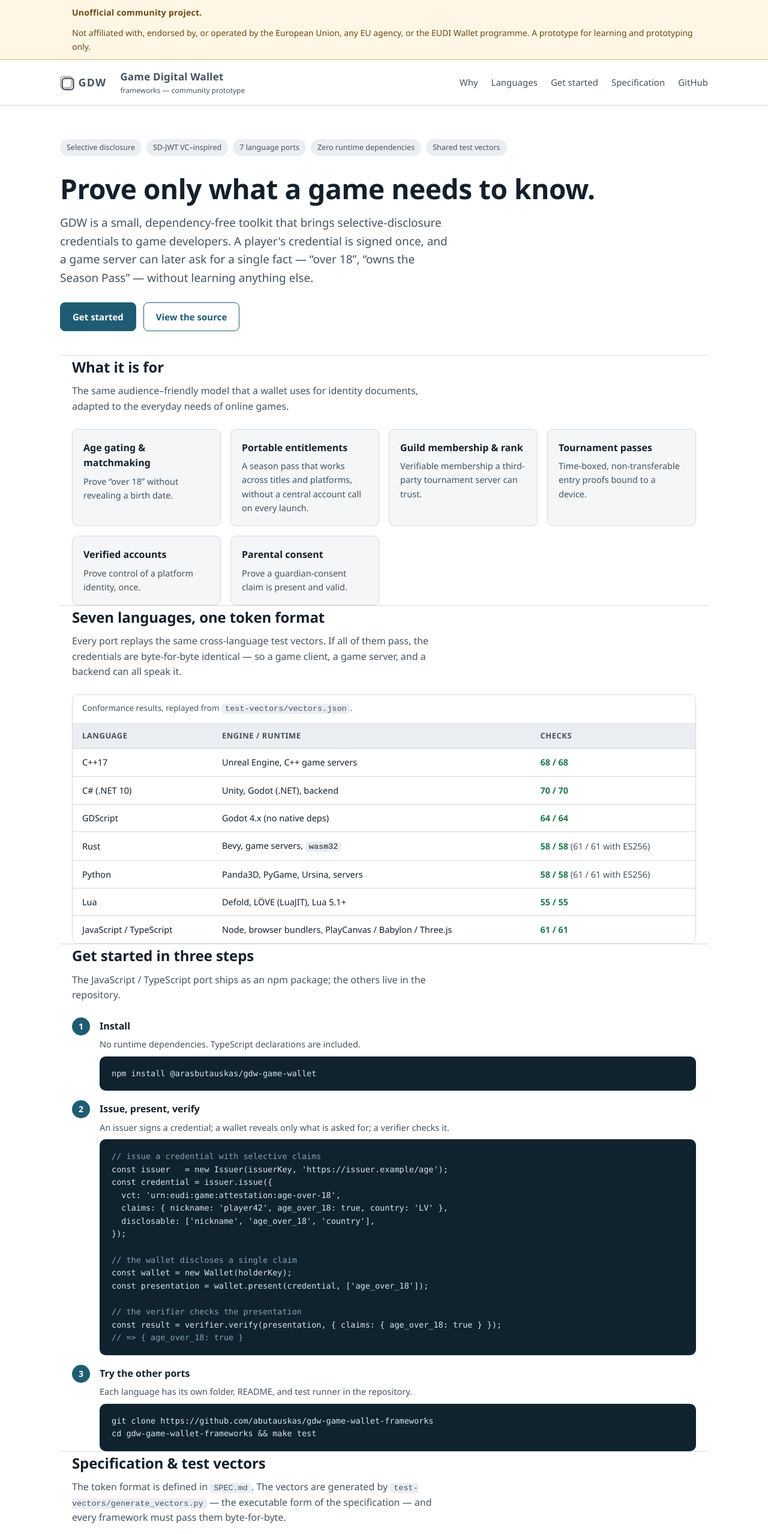
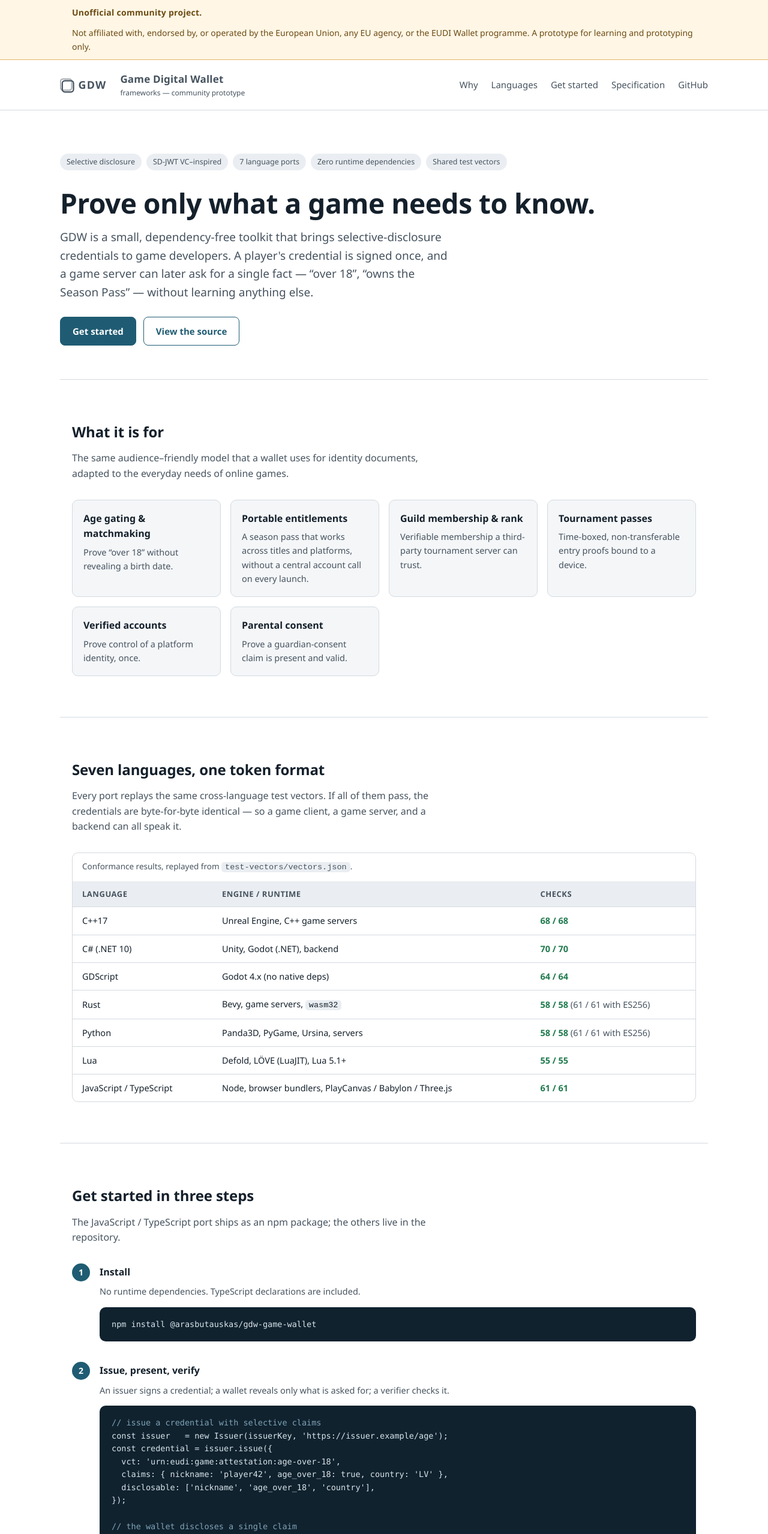
Before and after one commit to abutauskas/gdw-game-wallet-frameworks, a plain HTML site: page site/index.html in a window 1280 px wide. Shown: the top 2557 px of the page at 60% size. Drawn offline with Linux system fonts and the light colour scheme.

Commit message:
Fix cramped layout: section padding was zeroed by .wrap; add vertical rhythm

```diff
--- a/site/index.html
+++ b/site/index.html
@@ -38,7 +38,7 @@
   }
   a { color: var(--accent); }
   a:focus-visible, button:focus-visible { outline: 3px solid var(--accent); outline-offset: 2px; border-radius: 4px; }
-  .wrap { max-width: var(--maxw); margin: 0 auto; padding: 0 20px; }
+  .wrap { max-width: var(--maxw); margin: 0 auto; padding-left: 20px; padding-right: 20px; }
 
   /* Skip link */
   .skip { position: absolute; left: -999px; top: 0; background: var(--accent); color: #fff; padding: 10px 14px; z-index: 50; }
@@ -57,7 +57,7 @@
 
   /* Header */
   header.site { border-bottom: 1px solid var(--line); background: #fff; position: sticky; top: 0; z-index: 20; }
-  .bar { display: flex; align-items: center; justify-content: space-between; gap: 20px; padding: 14px 0; }
+  .bar { display: flex; align-items: center; justify-content: space-between; gap: 20px; padding: 18px 0; }
   .brand { display: flex; align-items: center; gap: 12px; text-decoration: none; color: var(--ink); }
   .mark { flex: none; height: 34px; width: auto; color: var(--accent); display: block; }
   .mark svg { display: block; height: 34px; width: auto; }
@@ -68,12 +68,12 @@
   nav.main a:hover { color: var(--ink); }
 
   /* Hero */
-  .hero { padding: 56px 0 40px; }
+  .hero { padding: 72px 0 56px; }
   .hero h1 { font-size: clamp(30px, 4.4vw, 46px); line-height: 1.15; margin: 0 0 16px; letter-spacing: -.01em; }
   .hero p.lede { font-size: 19px; color: var(--ink-soft); max-width: 60ch; margin: 0 0 26px; }
   .tags { display: flex; gap: 8px; flex-wrap: wrap; margin-bottom: 28px; }
   .tag { font-size: 12.5px; background: var(--surface-2); color: var(--ink-soft); border-radius: 999px; padding: 4px 11px; }
-  .cta { display: flex; gap: 12px; flex-wrap: wrap; }
+  .cta { display: flex; gap: 12px; row-gap: 14px; flex-wrap: wrap; }
   .btn {
     display: inline-block; text-decoration: none; font-weight: 600; font-size: 15px;
     padding: 11px 20px; border-radius: 8px; border: 1px solid var(--accent);
@@ -82,9 +82,9 @@
   .btn.ghost { background: transparent; color: var(--accent); }
 
   /* Section rhythm */
-  section { padding: 44px 0; border-top: 1px solid var(--line); }
-  section h2 { font-size: 24px; margin: 0 0 8px; letter-spacing: -.005em; }
-  section p.sub { color: var(--ink-soft); margin: 0 0 24px; max-width: 70ch; }
+  section { padding: 68px 0; border-top: 1px solid var(--line); }
+  section h2 { font-size: 24px; margin: 0 0 12px; letter-spacing: -.005em; }
+  section p.sub { color: var(--ink-soft); margin: 0 0 30px; max-width: 70ch; }
 
   /* Feature grid */
   .grid { display: grid; grid-template-columns: repeat(auto-fit, minmax(230px, 1fr)); gap: 16px; }
@@ -112,15 +112,15 @@
   pre .c { color: #7fa3b8; }
 
   /* Steps */
-  ol.steps { counter-reset: s; list-style: none; padding: 0; margin: 0; display: grid; gap: 16px; }
+  ol.steps { counter-reset: s; list-style: none; padding: 0; margin: 0; display: grid; gap: 34px; }
   ol.steps li { counter-increment: s; position: relative; padding-left: 46px; }
   ol.steps li::before {
     content: counter(s); position: absolute; left: 0; top: 0;
     width: 30px; height: 30px; border-radius: 50%; background: var(--accent); color: #fff;
     display: grid; place-items: center; font-weight: 700; font-size: 14px;
   }
-  ol.steps h3 { margin: 2px 0 6px; font-size: 16px; }
-  ol.steps p { margin: 0 0 8px; color: var(--ink-soft); font-size: 14.5px; }
+  ol.steps h3 { margin: 2px 0 8px; font-size: 16px; }
+  ol.steps p { margin: 0 0 14px; color: var(--ink-soft); font-size: 14.5px; }
 
   /* Disclaimer block */
   .notice { border-left: 4px solid var(--warn-line); background: var(--warn-bg); color: var(--warn-ink); padding: 16px 18px; border-radius: 0 var(--radius) var(--radius) 0; }
@@ -128,10 +128,10 @@
   .notice p { margin: 0; font-size: 14px; }
 
   /* Footer */
-  footer { border-top: 1px solid var(--line); background: var(--surface); padding: 30px 0; color: var(--ink-soft); font-size: 14px; }
+  footer { border-top: 1px solid var(--line); background: var(--surface); padding: 56px 0 64px; color: var(--ink-soft); font-size: 14px; }
   footer .cols { display: flex; gap: 28px; justify-content: space-between; flex-wrap: wrap; }
   footer a { color: var(--accent); }
-  footer .fine { margin-top: 18px; font-size: 13px; max-width: 80ch; }
+  footer .fine { margin: 32px 0 0; padding-top: 24px; border-top: 1px solid var(--line); font-size: 13px; max-width: 80ch; line-height: 1.7; }
 </style>
 </head>
 <body>
```
